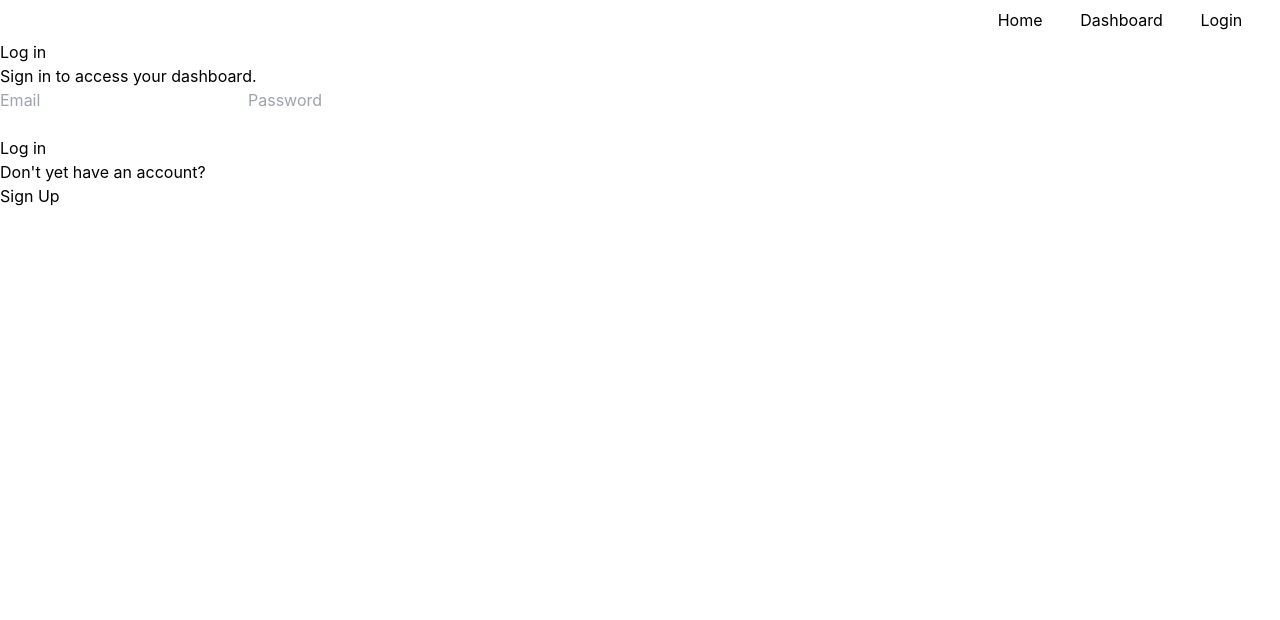
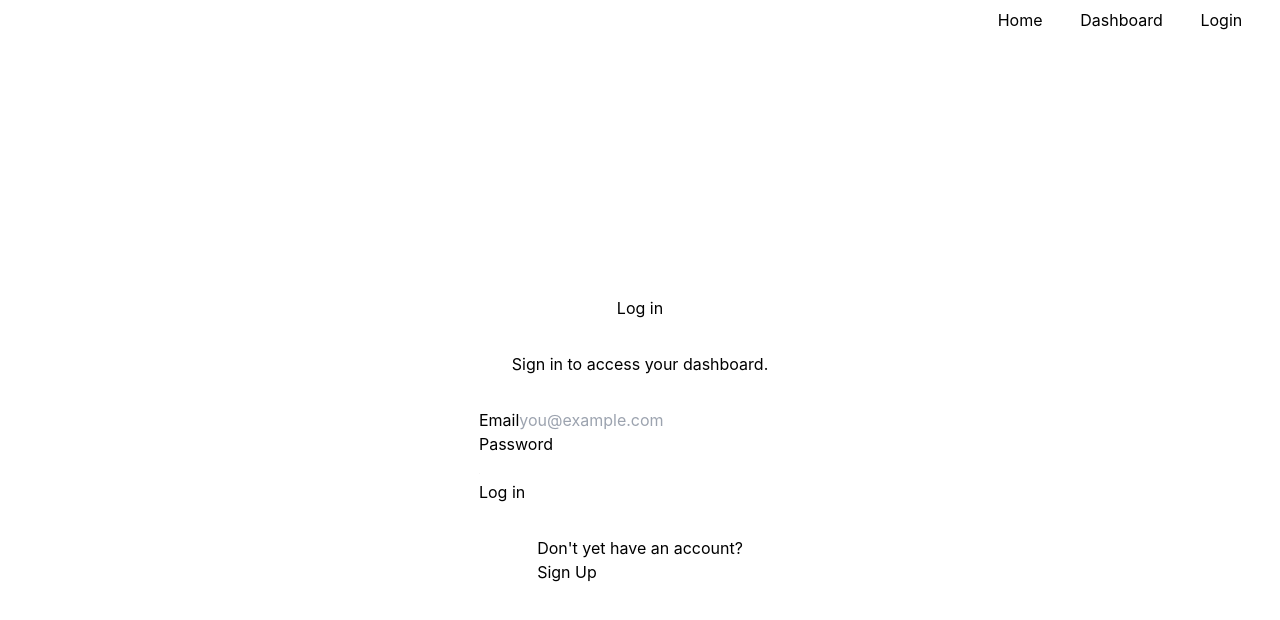
Before and after one commit to estebanchos/artify, a Next.js app: page /login in a window 1280 px wide. Shown: the top 620 px of the page. Built offline with nearby package versions, Linux system fonts and the light colour scheme.

Commit message:
feat: login and setting jwt cookie implemented

```diff
--- a/pages/api/auth/login.js
+++ b/pages/api/auth/login.js
@@ -4,11 +4,19 @@ import { PrismaClient } from "@prisma/client"
 const prisma = new PrismaClient()
 const bcrypt = require('bcryptjs')
 
-const secret = process.env.SECRET
+const secret = process.env.JWT_KEY
 
 export default async function (req, res) {
+    if (req.method === 'POST') {
+        return await login(req, res);
+    } else {
+        return res.status(405).json({ message: 'Method not allowed', success: false });
+    }
+}
+
+// ****** handlers ********
+async function login(req, res) {
     const { email, password } = req.body
-    console.log(email, password)
 
     // validate inputs
     if (!email || !password) return res.status(400).json({
@@ -51,6 +59,8 @@ export default async function (req, res) {
     })
 
     res.setHeader('Set-Cookie', serialized)
-    res.status(200).send('Successful login')
-
+    res.status(200).json({
+        role: userFound?.role,
+        success: false
+    })
 }
--- a/pages/login.js
+++ b/pages/login.js
@@ -2,23 +2,26 @@ import { useState } from 'react';
 import Image from 'next/image';
 import Link from 'next/link';
 import axios from 'axios';
+import { useRouter } from 'next/router';
 
 
-function Login() {
+export default function Login() {
     const [email, setEmail] = useState('')
     const [password, setPassword] = useState('')
     const [showPassword, setShowPassword] = useState(false)
+    const router = useRouter()
 
-    const handleSubmit = () => {
+    const handleSubmit = (e) => {
+        e.preventDefault()
         if (email && password) {
-            axios.post(`api/auth/login`, {
+            axios.post('/api/auth/login', {
                 email,
                 password
             })
                 .then(res => {
                     setEmail('')
                     setPassword('')
-                    // redirectToNextPage()
+                    redirectToDashboard(res.data.role)
                 })
                 .catch(err => {
                     console.error(err)
@@ -26,26 +29,51 @@ function Login() {
         }
     }
 
+    const redirectToDashboard = (role) => {
+        const url = ''
+        switch (role) {
+            case 'ADMIN':
+                url = 'admin'
+                break
+            case 'ARTIST':
+                url = 'artists'
+                break
+            default:
+                url = 'visitors'
+        }
+
+        console.log(url)
+        router.push(`/dashboard/${url}`)
+    }
+
     return (
-        <div className=''>
+        <div className='flex flex-col items-center justify-center w-full h-screen space-y-8 lg-flex-row'>
             <h1 className=''>Log in</h1>
             <p className=''>Sign in to access your dashboard.</p>
-            <div className=''>
+            <form className=''>
+                <div>
+                    <label className='' htmlFor='email'>Email</label>
                     <input
+                        id='email'
+                        name='email'
                         className=''
-                    placeholder='Email'
+                        placeholder='you@example.com'
                         value={email}
                         onChange={(e) => setEmail(e.target.value)}
                         autoCapitalize='none'
                     />
+                </div>
+                <div>
+                    <label className='' htmlFor='password'>Password</label>
                     <input
+                        id='password'
+                        name='password'
                         className=''
-                    placeholder='Password'
                         type={showPassword ? 'text' : 'password'}
                         value={password}
                         onChange={(e) => setPassword(e.target.value)}
-                    onKeyPress={(e) => e.key === 'Enter' && handleSubmit()}
                     />
+                </div>
                 <div className=''>
                     <div className={`${!showPassword ? '' : 'hidden'}`} onClick={() => setShowPassword(!showPassword)}>
                         <Image
@@ -71,10 +99,11 @@ function Login() {
                 <button
                     className=''
                     onClick={handleSubmit}
+                    onKeyPress={(e) => e.key === 'Enter' && handleSubmit()}
                 >
                     Log in
                 </button>
-            </div>
+            </form>
             <div className=''>
                 <p className=''>Don't yet have an account?</p>
                 <Link className='' href='/register'>Sign Up</Link>
@@ -82,5 +111,3 @@ function Login() {
         </div>
     );
 }
-
-export default Login;
```
Lines whose indentation alone changed are shown as unchanged.
